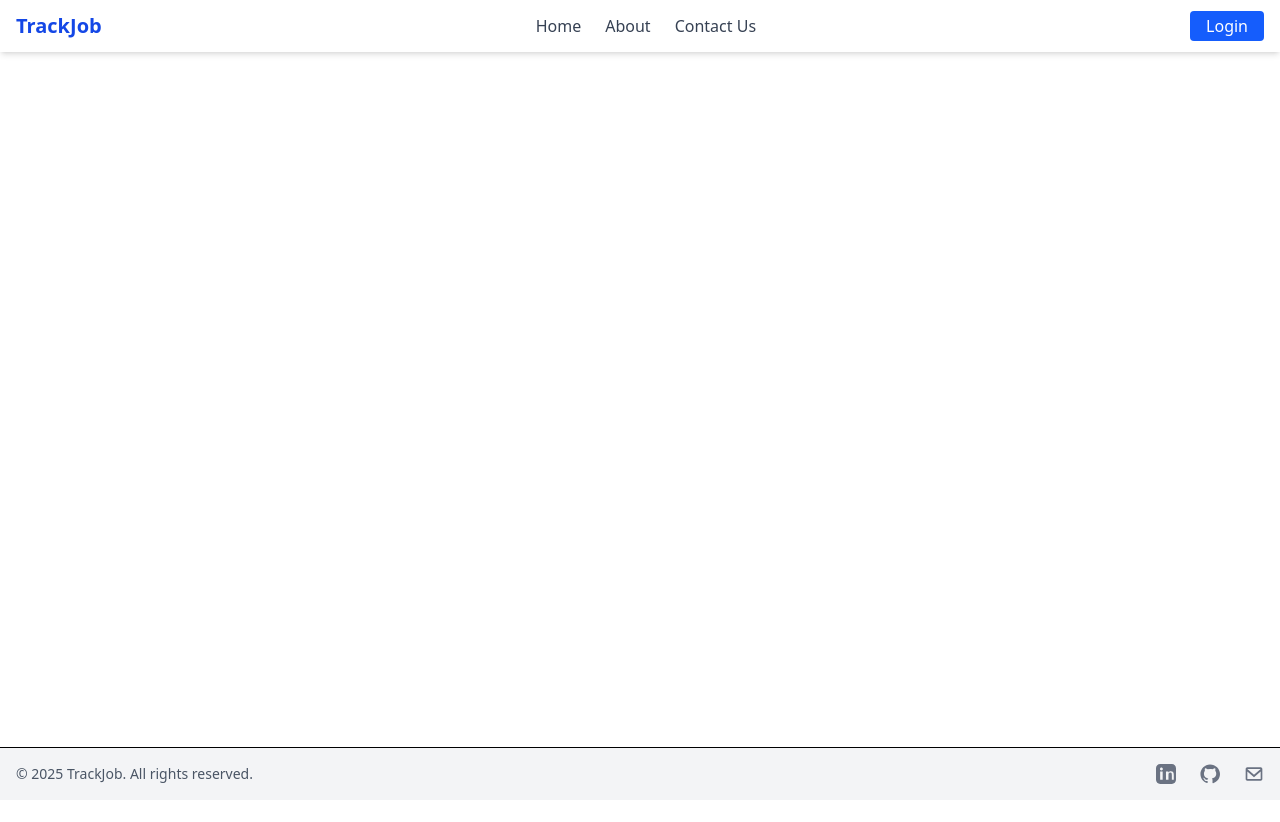
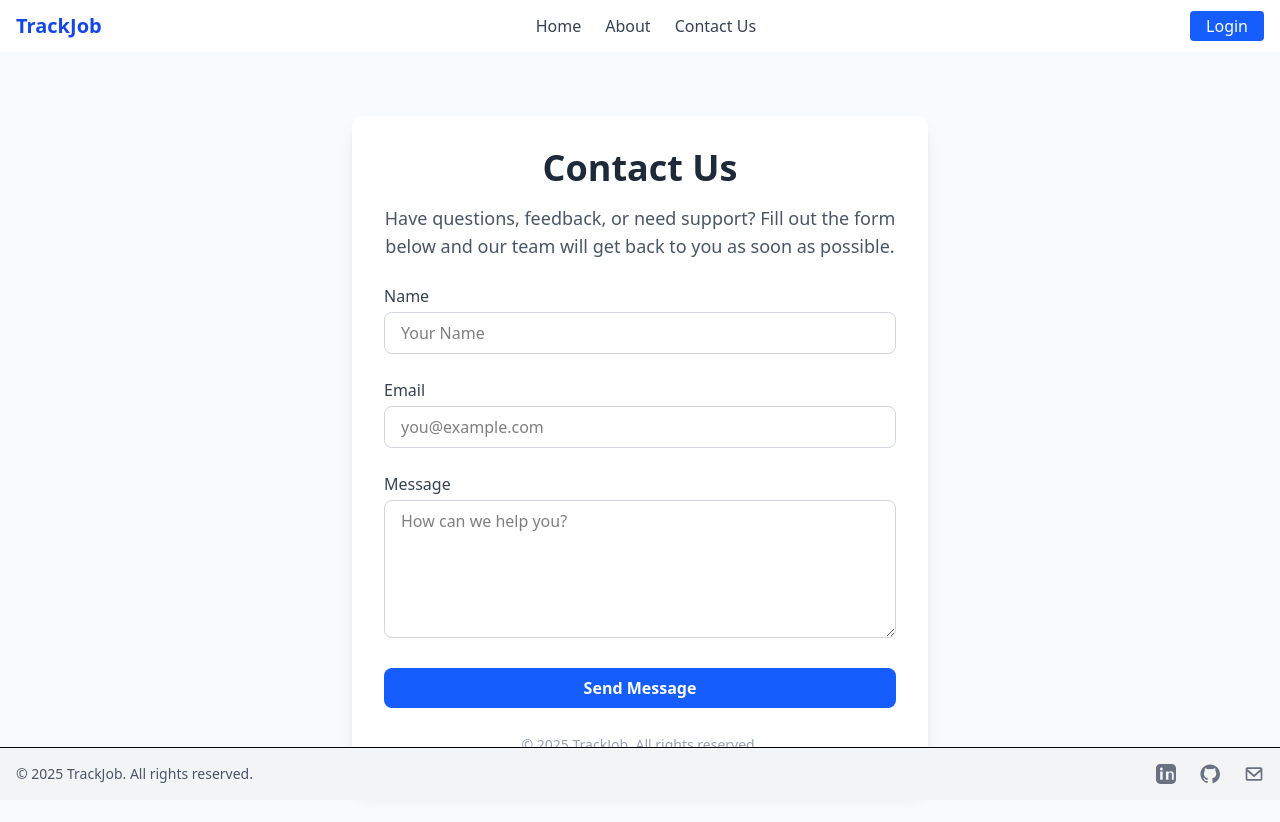
Before and after one commit to sovoessi/track-job-client, a React (Vite) app: page /contact-us in a window 1280 px wide. Shown: the top 822 px of the page. Before the commit the page ends 800 px from the top, so only its background shows below. Built offline with nearby package versions, Linux system fonts and the light colour scheme; no server answers.

Commit message:
added Contact us & About page

```diff
--- a/index.html
+++ b/index.html
@@ -3,7 +3,7 @@
   <head>
     <meta charset="UTF-8" />
     <meta name="viewport" content="width=device-width, initial-scale=1.0" />
-    <title>Vite + React</title>
+    <title>Track Job | Welcome </title>
   </head>
   <body>
     <div id="root"></div>
--- a/src/App.jsx
+++ b/src/App.jsx
@@ -30,7 +30,7 @@ function App() {
 							element={<About />}
 						/>
 						<Route
-							path='/contact'
+							path='/contact-us'
 							element={<ContactUs />}
 						/>
 						<Route
--- a/src/components/Navbar.jsx
+++ b/src/components/Navbar.jsx
@@ -1,5 +1,6 @@
 import { useState } from "react";
 import { useAuth } from "../context/AuthContext";
+import { Link } from "react-router-dom";
 
 const Navbar = () => {
 	const [menuOpen, setMenuOpen] = useState(false);
@@ -48,12 +49,12 @@ const Navbar = () => {
 					>
 						About
 					</a>
-					<a
-						href='/contact'
+					<Link
+						to='/contact-us'
 						className='text-gray-700 hover:text-blue-600 font-medium transition-colors px-4 py-2 md:p-0'
 					>
 						Contact Us
-					</a>
+					</Link>
 				</div>
 				{/* Auth Section */}
 				<div className='hidden md:block'>
--- a/src/components/TrackJobList.jsx
+++ b/src/components/TrackJobList.jsx
@@ -1,7 +1,7 @@
-import {useState, useEffect} from 'react'
-import axios from 'axios'
-import { useTrackJob } from '../context/TrackJobContext'
-import TrackJob from './TrackJob'
+import { useState, useEffect } from "react";
+import axios from "axios";
+import { useTrackJob } from "../context/TrackJobContext";
+import TrackJob from "./TrackJob";
 
 const TrackJobList = () => {
 	const { API_URL } = useTrackJob();
@@ -34,19 +34,22 @@ const TrackJobList = () => {
 			return <div>No jobs found</div>;
 		}
 		return trackJobs.map((job) => (
-            <TrackJob key={job.id} job={job} />
+			<TrackJob
+				key={job._id}
+				job={job}
+			/>
 		));
-    }
+	};
 
 	return (
 		<>
-        <div className="container mx-auto p-4">
-            <h1 className="text-2xl font-bold mb-4">Track Job List</h1>
-            {error && <div className="text-red-500">{error.message}</div>}
+			<div className='container mx-auto p-4'>
+				<h1 className='text-2xl font-bold mb-4'>Track Job List</h1>
+				{error && <div className='text-red-500'>{error.message}</div>}
 				{displayJobs()}
 			</div>
 		</>
-  )
-}
+	);
+};
 
-export default TrackJobList
+export default TrackJobList;
--- a/src/context/AuthContext.jsx
+++ b/src/context/AuthContext.jsx
@@ -59,7 +59,7 @@ export function AuthProvider({ children }) {
 
             setUser(response.data.user);
             setToken(response.data.token);
-            localStorage.setItem("token", response.data.token);
+            //localStorage.setItem("token", response.data.token);
             return response;
         } catch (error) {
             console.error("Error logging in:", error);
@@ -95,7 +95,7 @@ export function AuthProvider({ children }) {
             });
             setUser(response.data.user);
             setToken(response.data.token);
-            localStorage.setItem("token", response.data.token);
+            //localStorage.setItem("token", response.data.token);
         } catch (error) {
             console.error("Error registering:", error);
         }
--- a/src/pages/About.jsx
+++ b/src/pages/About.jsx
@@ -1,9 +1,40 @@
-import React from 'react'
+import React from "react";
 
 const About = () => {
-  return (
-    <div>About</div>
-  )
-}
+	return (
+		<div className='min-h-screen bg-gray-50 flex flex-col items-center justify-center px-4 py-12'>
+			<div className='max-w-2xl w-full bg-white rounded-xl shadow-lg p-8'>
+				<h1 className='text-4xl font-bold text-gray-800 mb-4 text-center'>
+					About TrackJob
+				</h1>
+				<p className='text-lg text-gray-600 mb-6 text-center'>
+					TrackJob is your all-in-one solution for managing job applications,
+					interviews, and career progress. Our mission is to help you stay
+					organized and motivated throughout your job search journey.
+				</p>
+				<div className='border-t border-gray-200 my-6'></div>
+				<h2 className='text-2xl font-semibold text-gray-700 mb-2'>Features</h2>
+				<ul className='list-disc list-inside text-gray-600 mb-6 space-y-1'>
+					<li>Track applications, interviews, and offers in one place</li>
+					<li>Set reminders for follow-ups and deadlines</li>
+					<li>Visualize your progress with intuitive dashboards</li>
+					<li>Secure and private—your data stays with you</li>
+				</ul>
+				<div className='border-t border-gray-200 my-6'></div>
+				<h2 className='text-2xl font-semibold text-gray-700 mb-2'>Our Team</h2>
+				<p className='text-gray-600 mb-4'>
+					Built by passionate developers who understand the challenges of job
+					hunting, TrackJob is designed to make your search easier and more
+					effective.
+				</p>
+				<div className='text-center'>
+					<span className='text-sm text-gray-400'>
+						© {new Date().getFullYear()} TrackJob. All rights reserved.
+					</span>
+				</div>
+			</div>
+		</div>
+	);
+};
 
-export default About
+export default About;
--- a/src/pages/ContactUs.jsx
+++ b/src/pages/ContactUs.jsx
@@ -1,9 +1,80 @@
-import React from 'react'
+import React from "react";
 
 const ContactUs = () => {
-  return (
-    <div>ContactUs</div>
-  )
-}
+	return (
+		<div className='min-h-screen bg-gray-50 flex flex-col items-center justify-center px-4 py-12'>
+			<div className='max-w-xl w-full bg-white rounded-xl shadow-lg p-8'>
+				<h1 className='text-4xl font-bold text-gray-800 mb-4 text-center'>
+					Contact Us
+				</h1>
+				<p className='text-lg text-gray-600 mb-6 text-center'>
+					Have questions, feedback, or need support? Fill out the form below and
+					our team will get back to you as soon as possible.
+				</p>
+				<form className='space-y-6'>
+					<div>
+						<label
+							className='block text-gray-700 font-medium mb-1'
+							htmlFor='name'
+						>
+							Name
+						</label>
+						<input
+							className='w-full px-4 py-2 border border-gray-300 rounded-lg focus:outline-none focus:ring-2 focus:ring-blue-400'
+							type='text'
+							id='name'
+							name='name'
+							placeholder='Your Name'
+							required
+						/>
+					</div>
+					<div>
+						<label
+							className='block text-gray-700 font-medium mb-1'
+							htmlFor='email'
+						>
+							Email
+						</label>
+						<input
+							className='w-full px-4 py-2 border border-gray-300 rounded-lg focus:outline-none focus:ring-2 focus:ring-blue-400'
+							type='email'
+							id='email'
+							name='email'
+							placeholder='you@example.com'
+							required
+						/>
+					</div>
+					<div>
+						<label
+							className='block text-gray-700 font-medium mb-1'
+							htmlFor='message'
+						>
+							Message
+						</label>
+						<textarea
+							className='w-full px-4 py-2 border border-gray-300 rounded-lg focus:outline-none focus:ring-2 focus:ring-blue-400'
+							id='message'
+							name='message'
+							rows='5'
+							placeholder='How can we help you?'
+							required
+						></textarea>
+					</div>
+					<button
+						type='submit'
+						className='w-full bg-blue-600 hover:bg-blue-700 text-white font-semibold py-2 px-4 rounded-lg transition-colors'
+					>
+						Send Message
+					</button>
+				</form>
+				<div className='text-center mt-6'>
+					<span className='text-sm text-gray-400'>
+						© {new Date().getFullYear()} TrackJob. All rights reserved.
+					</span>
+				</div>
+			</div>
+		</div>
+	);
+};
 
-export default ContactUs
+export default ContactUs;
```
Also changed, not shown: 1 other file (tests, documents, lock files or other folders). Lines whose indentation alone changed are shown as unchanged.
